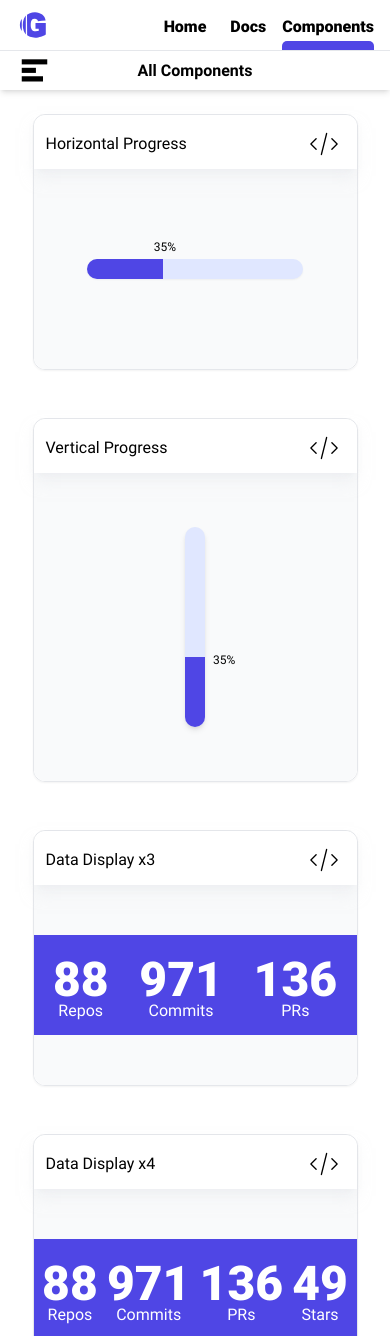
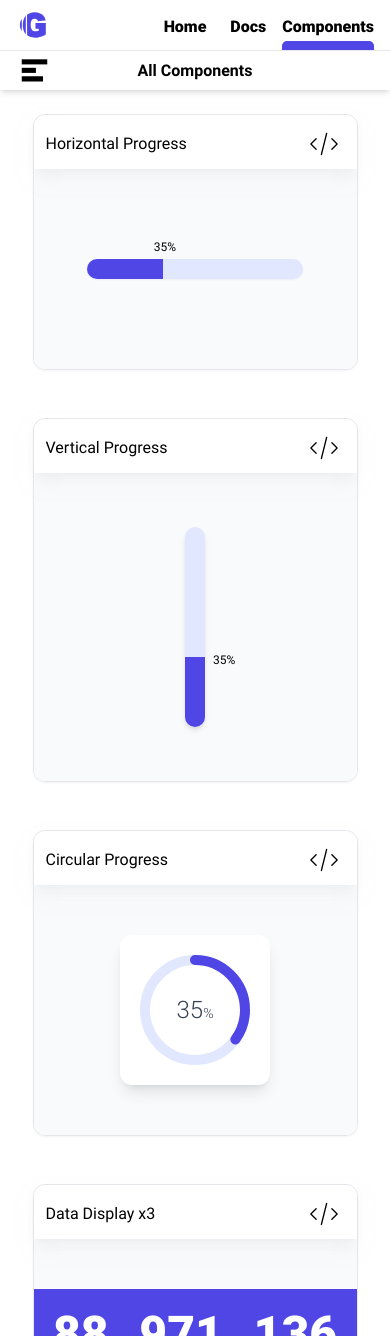
Before and after one commit to arthurfincham/gust, a React (Create React App) app: page /components in a window 390 px wide. Shown: the top 1336 px of the page. Built offline with nearby package versions, Linux system fonts and the light colour scheme.

Commit message:
add circular progress component

```diff
--- /dev/null
+++ b/src/pubComponents/CircularProgress.js
@@ -0,0 +1,35 @@
+export default function CircularProgress({ min, max, value }) {
+  const current = Math.ceil((value / (max - min)) * 100);
+  const radius = 70;
+  const stroke = 10;
+  const normRadius = radius - stroke * 2;
+  const circumference = normRadius * 2 * Math.PI;
+  const strokeDashoffset = circumference - (current / 100) * circumference;
+
+  return (
+    <div className="h-[150px] w-[150px]  bg-white relative shadow-lg  rounded-xl flex items-center relative justify-center">
+      <svg height={radius * 2} width={radius * 2} strokeLinecap="round" stroke-width={stroke}>
+        <circle
+          className="stroke-primary-100 fill-transparent"
+          transform={`rotate(-90 ${radius} ${radius})`}
+          r={normRadius}
+          cx={radius}
+          cy={radius}
+        />
+        <circle
+          className="stroke-primary-600 fill-transparent"
+          strokeDasharray={circumference + ' ' + circumference}
+          style={{ strokeDashoffset }}
+          transform={`rotate(-90 ${radius} ${radius})`}
+          r={normRadius}
+          cx={radius}
+          cy={radius}
+        />
+      </svg>
+      <span className="absolute text-2xl text-gray-700 roboto-light">
+        {current}
+        <small className="text-sm">%</small>
+      </span>
+    </div>
+  );
+}
--- a/src/siteComponents/SectionWrapper.js
+++ b/src/siteComponents/SectionWrapper.js
@@ -1,3 +1,3 @@
 export default function SectionWrapper({ children }) {
-  return <div className="flex flex-col items-center w-full">{children}</div>;
+  return <div className="flex flex-col items-center w-full md:max-w-[800px] lg:max-w-[1010px]">{children}</div>;
 }
--- a/src/siteComponents/sections/Progress.js
+++ b/src/siteComponents/sections/Progress.js
@@ -1,9 +1,11 @@
 import HorizontalProgress from '../../pubComponents/HorizontalProgress';
 import VerticalProgress from '../../pubComponents/VerticalProgress';
+import CircularProgress from '../../pubComponents/CircularProgress';
 import SectionWrapper from '../SectionWrapper';
 import Wrapper from '../Wrapper';
 import hText from '../../pubComponents/HorizontalProgress.txt';
 import vText from '../../pubComponents/VerticalProgress.txt';
+import circText from '../../pubComponents/CircularProgress.txt';
 
 export default function Progress() {
   const progressProps = {
@@ -16,6 +18,7 @@ export default function Progress() {
     <SectionWrapper>
       <Wrapper compChild={<HorizontalProgress {...progressProps} />} title="Horizontal Progress" myCode={hText} />
       <Wrapper compChild={<VerticalProgress {...progressProps} />} title="Vertical Progress" myCode={vText} />
+      <Wrapper compChild={<CircularProgress {...progressProps} />} title="Circular Progress" myCode={circText} />
     </SectionWrapper>
   );
 }
```
Also changed, not shown: src/pubComponents/CircularProgress.txt (added), src/pubComponents/DataIncrease.txt.
